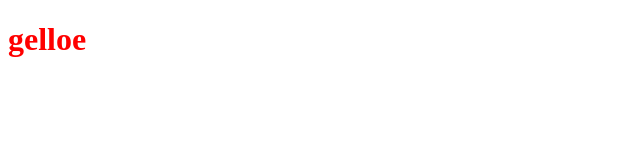
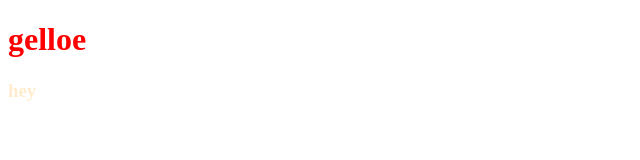
Before and after one commit to Nivas003/emc1, a plain HTML site: page index.html in a window 1280 px wide. Shown: the full height of the page, 0-640 px from the left. Drawn offline with Linux system fonts and the light colour scheme.

Commit message:
Add files via upload

```diff
--- a/index.html
+++ b/index.html
@@ -8,5 +8,6 @@
 </head>
 <body>
     <h1>gelloe</h1>
+    <h3>hey</h3>
 </body>
 </html>
--- a/style.css
+++ b/style.css
@@ -1,3 +1,6 @@
 h1{
     color: red;
 }
+h3{
+    color: blanchedalmond;
+}
```
